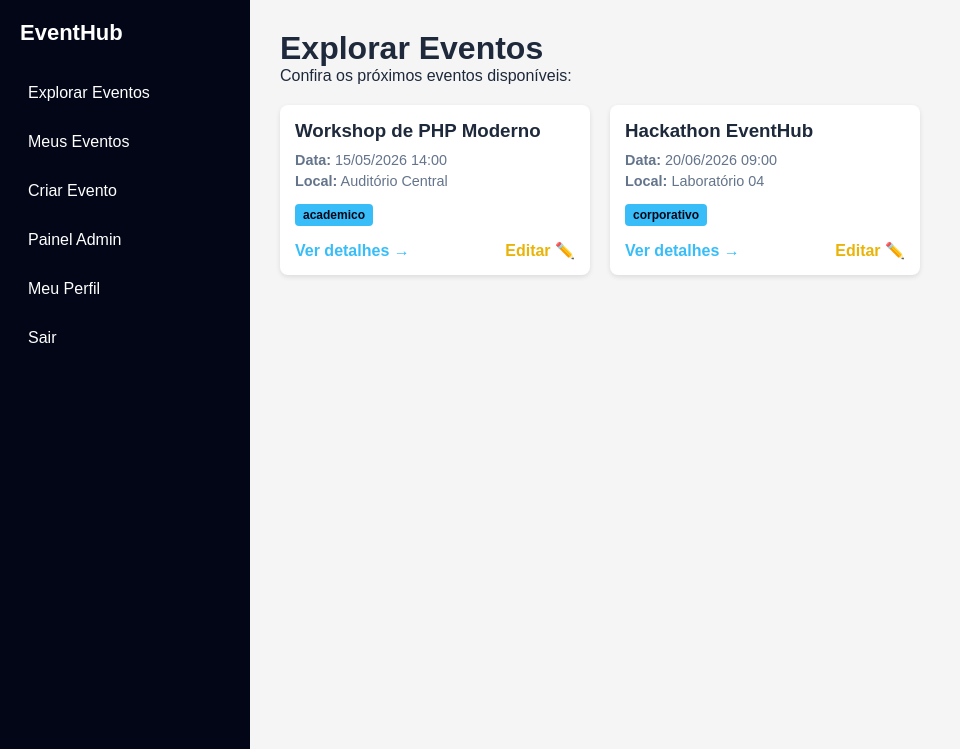
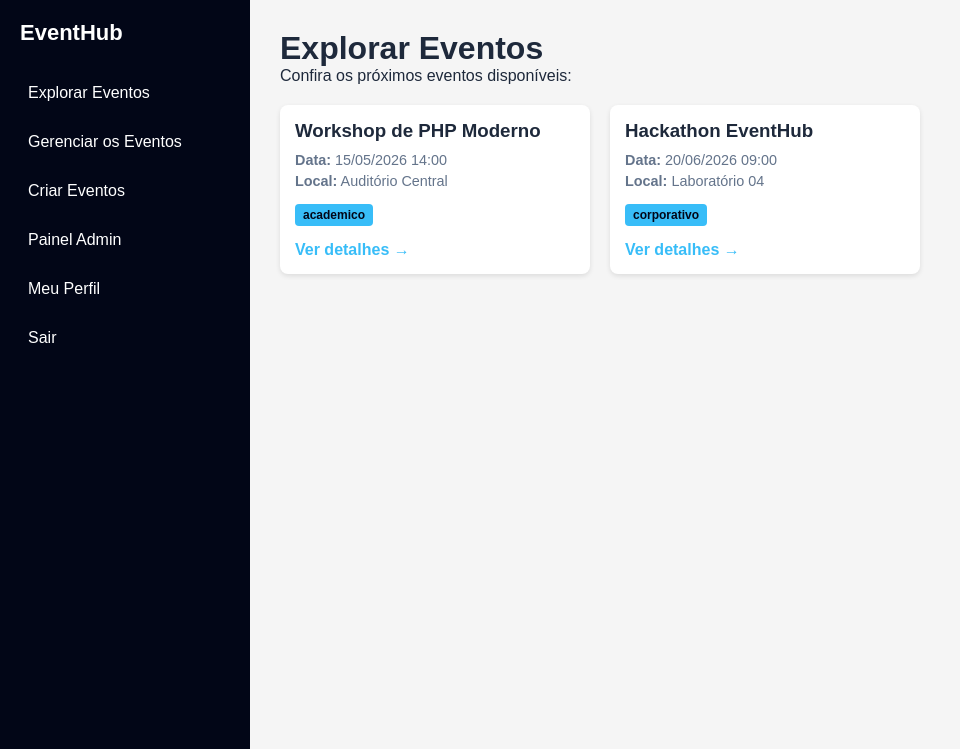
Before and after one commit to Matszin/Projeto_WebServidor, a PHP site: page /index.php in a window 1280 px wide. Shown: the top 749 px of the page, without its empty margins (0-960 px from the left). Run offline with PHP 8.4, Linux system fonts and the light colour scheme.

Commit message:
ajuste nas funcionalidades de editar e excluir
retirando o editar de "Explorar Eventos", mudando o nome da pasta "meus_eventos" para "gerenciar_eventos" e implementando a função de exclusao

```diff
--- a/app/models/EventModel.php
+++ b/app/models/EventModel.php
@@ -9,8 +9,8 @@ class EventModel {
         }
 
         // define uma lista de eventos base
-        if (!isset($_SESSION['eventos_mock'])) {
-            $_SESSION['eventos_mock'] = [
+        if (!isset($_SESSION['eventos'])) {
+            $_SESSION['eventos'] = [
                 1 => [
                     'id' => 1, 'titulo' => 'Workshop de PHP Moderno', 'data' => '2026-05-15T14:00',
                     'tipo' => 'academico', 'local' => 'Auditório Central',
@@ -27,33 +27,43 @@ class EventModel {
 
     //lista todos os eventos
     public function all() {
-        return $_SESSION['eventos_mock'];
+        return $_SESSION['eventos'];
     }
 
     //busca todos os eventos
     public function find($id) {
-        return $_SESSION['eventos_mock'][$id] ?? null;
+        return $_SESSION['eventos'][$id] ?? null;
     }
 
    //salva o evento
     public function save($dados) {
         //gera um id
-        $novo_id = count($_SESSION['eventos_mock']) > 0 ? max(array_keys($_SESSION['eventos_mock'])) + 1 : 1;
+        $novo_id = count($_SESSION['eventos']) > 0 ? max(array_keys($_SESSION['eventos'])) + 1 : 1;
 
         $dados['id'] = $novo_id;
 
         //salva o evento na session
-        $_SESSION['eventos_mock'][$novo_id] = $dados;
+        $_SESSION['eventos'][$novo_id] = $dados;
         return true;
     }
 
-    //atualiza o evento
+    //atualiza o evento na session
     public function update($id, $dados) {
-        if (isset($_SESSION['eventos_mock'][$id])) {
+        if (isset($_SESSION['eventos'][$id])) {
             $dados['id'] = $id;
-            $_SESSION['eventos_mock'][$id] = array_merge($_SESSION['eventos_mock'][$id], $dados);
+            $_SESSION['eventos'][$id] = array_merge($_SESSION['eventos'][$id], $dados);
             return true;
         }
         return false;
     }
+
+    //deleta o evento na session
+    public function delete($id){
+        if(isset($_SESSION['eventos']) && isset($_SESSION['eventos'][$id])){
+            unset($_SESSION['eventos'][$id]);
+            return true;
+        }
+        return false;
+    }
+
 }
--- a/app/views/events/meus_eventos.php
+++ b/app/views/events/gerenciar_eventos.php
@@ -41,7 +41,11 @@ require_once __DIR__ . '/../partials/header.php';
                                 <td><?= $evento['local'] ?></td>
                                 <td class="actions-cell">
                                     <a href="/index.php?page=editar-evento&id=<?= $evento['id'] ?>" class="btn-edit-table">Editar</a>
-                                    <span class="btn-delete-table" onclick="alert('A exclusão será implementada com banco de dados no Trabalho 2!')">Excluir</span>
+                                    <a href="/index.php?action=destroy&id=<?= $evento['id'] ?>"
+                                        class="btn-delete-table"
+                                        onclick="return confirm('Tem certeza que deseja excluir este evento?')">
+                                        Excluir
+                                    </a>
                                 </td>
                             </tr>
                         <?php endforeach; ?>
--- a/app/views/events/listar_eventos.php
+++ b/app/views/events/listar_eventos.php
@@ -27,7 +27,6 @@ require_once __DIR__ . '/../partials/header.php';
 
                         <div class="event-card-footer">
                             <a href="/index.php?page=detalhes-evento&id=<?= $evento['id'] ?>" class="btn-details">Ver detalhes →</a>
-                            <a href="/index.php?page=editar-evento&id=<?= $evento['id'] ?>" class="btn-edit">Editar ✏️</a>
                         </div>
                     </div>
                 </div>
--- a/app/views/partials/navbar.php
+++ b/app/views/partials/navbar.php
@@ -2,8 +2,8 @@
     <h2 class="logo">EventHub</h2>
     <ul>
         <li><a href="/index.php?page=home">Explorar Eventos</a></li>
-        <li><a href="/index.php?page=meus-eventos">Meus Eventos</a></li>
-        <li><a href="/index.php?page=criar-evento">Criar Evento</a></li>
+        <li><a href="/index.php?page=gerenciar-eventos">Gerenciar os Eventos</a></li>
+        <li><a href="/index.php?page=criar-evento">Criar Eventos</a></li>
         <li><a href="/index.php?page=admin">Painel Admin</a></li>
         <li><a href="/index.php?page=perfil">Meu Perfil</a></li>
         <li><a href="/index.php?page=sair">Sair</a></li>
--- a/public/index.php
+++ b/public/index.php
@@ -3,18 +3,33 @@ session_start();
 ini_set('display_errors', 1);
 error_reporting(E_ALL);
 
+    //processa açoes
     if (isset($_GET['action'])) {
-        require_once __DIR__ . '/../app/controllers/EventController.php';
-        $controller = new EventController();
+    require_once __DIR__ . '/../app/controllers/EventController.php';
+    $controller = new EventController();
 
-        if ($_GET['action'] === 'store') {
+    $action = $_GET['action'];
+
+    switch ($action) {
+        case 'store':
             $controller->store();
-            exit; // Para a execução aqui para não duplicar o evento
-        } elseif ($_GET['action'] === 'update') {
+            break;
+
+        case 'update':
             $controller->update();
-            exit;
-        }
+            break;
+
+        case 'destroy':
+            $controller->destroy();
+            break;
+
+        default:
+            //se a ação não existir
+            header("Location: /index.php?page=home");
+            break;
     }
+    exit;
+}
 
         $page = $_GET['page'] ?? 'home';
         $base_path = __DIR__ . '/../app/views/';
@@ -32,8 +47,8 @@ error_reporting(E_ALL);
                 require_once $base_path . 'events/listar_eventos.php';
                 break;
 
-            case 'meus-eventos':
-                require_once $base_path . 'events/meus_eventos.php';
+            case 'gerenciar-eventos':
+                require_once $base_path . 'events/gerenciar_eventos.php';
                 break;
 
             case 'admin':
```
Also changed, not shown: app/controllers/EventController.php (+11 -0 lines), README.md, public/assets/js/main.js.
